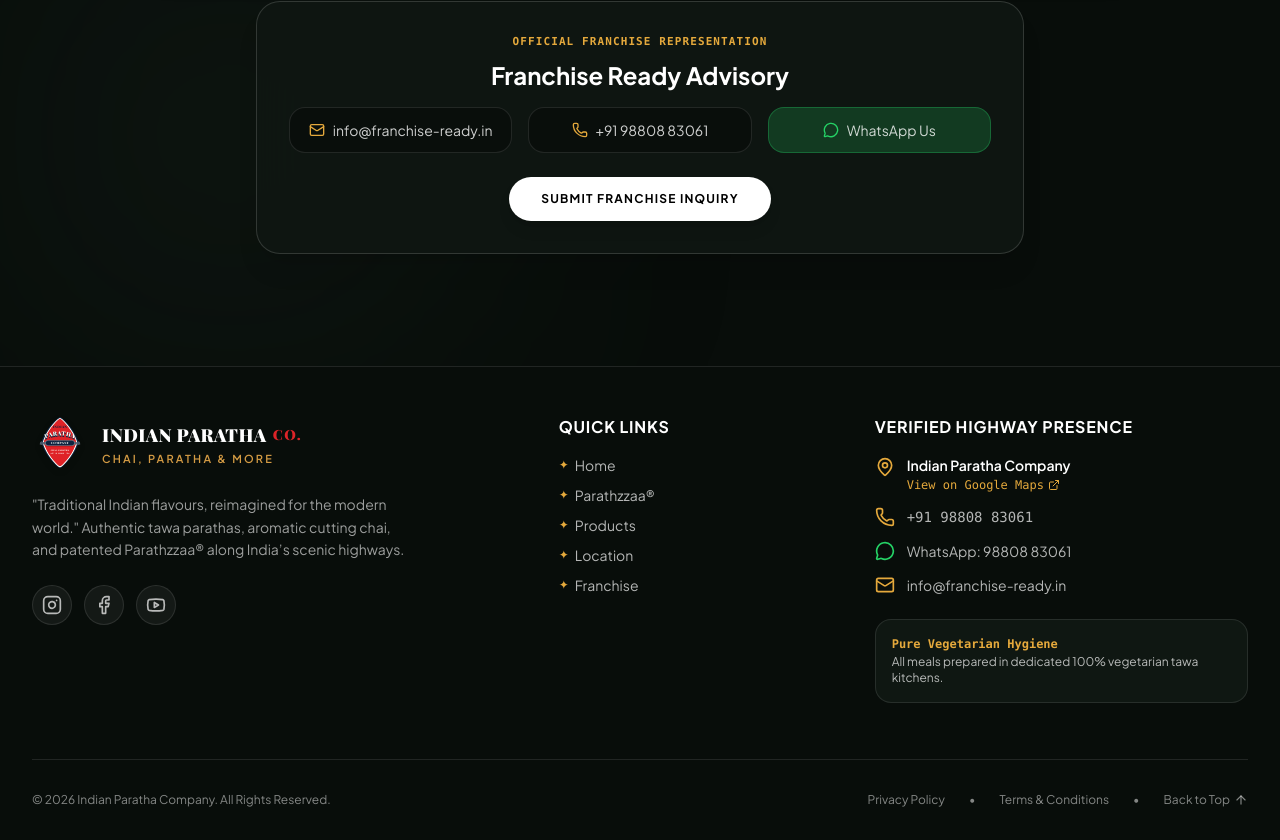
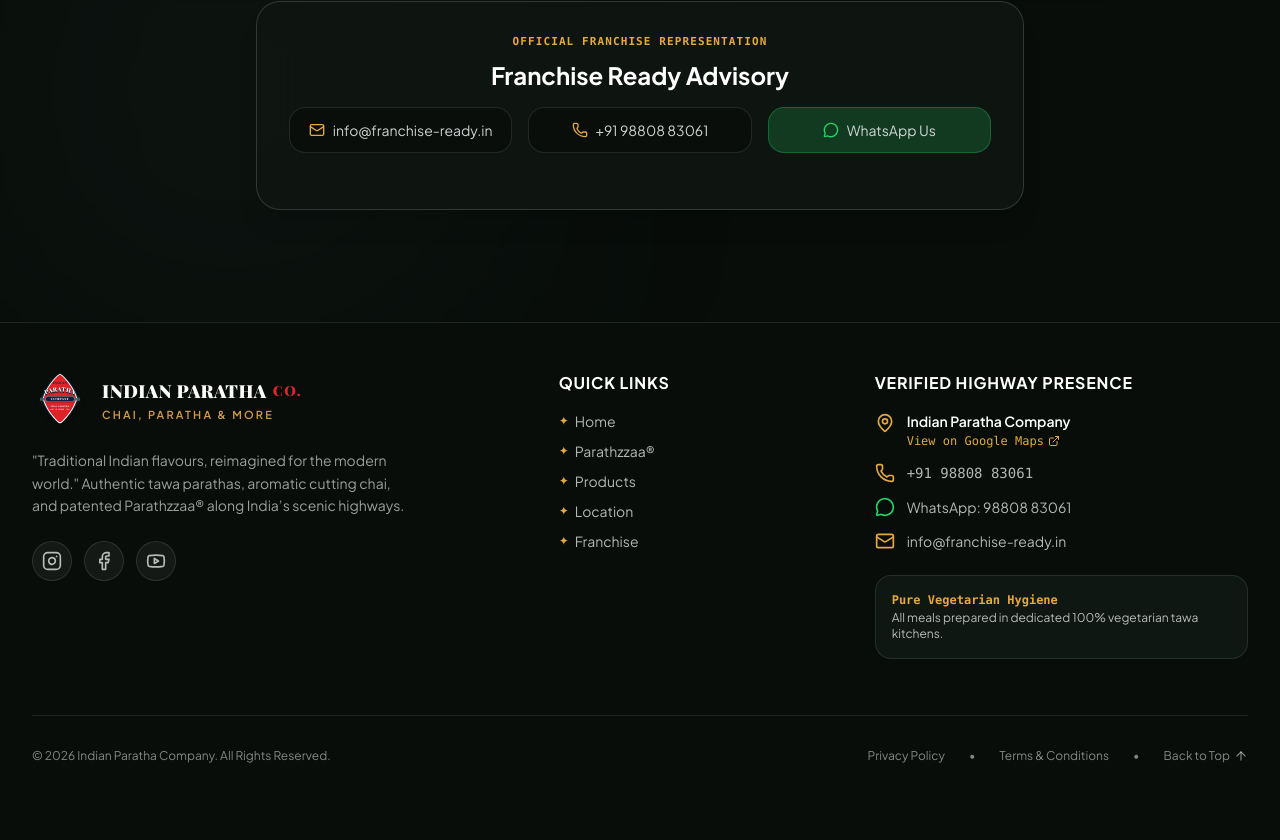
Before and after one commit to mhr476658/indian-Paratha-co, a React (Vite) app: page / in a window 1280 px wide. Shown: the part 9373-10213 px from the top of the page. After the commit the page ends 10169 px from the top, so only its background shows below. Built offline with nearby package versions, Linux system fonts and the light colour scheme; no server answers; a web font is replaced by a local one.

Commit message:
UI: Remove Submit Franchise Inquiry button

```diff
--- a/src/components/Franchise.tsx
+++ b/src/components/Franchise.tsx
@@ -263,14 +263,6 @@ export const Franchise: React.FC = () => {
               <span>WhatsApp Us</span>
             </a>
           </div>
-
-          <button
-            id="btn-open-general-inquiry"
-            onClick={() => handleOpenModal()}
-            className="px-8 py-3.5 bg-white hover:bg-[#E5A93C] text-black font-bold text-xs uppercase tracking-widest rounded-full shadow-lg hover:scale-105 active:scale-95 transition-all cursor-pointer"
-          >
-            SUBMIT FRANCHISE INQUIRY
-          </button>
         </div>
       </div>
 
```
